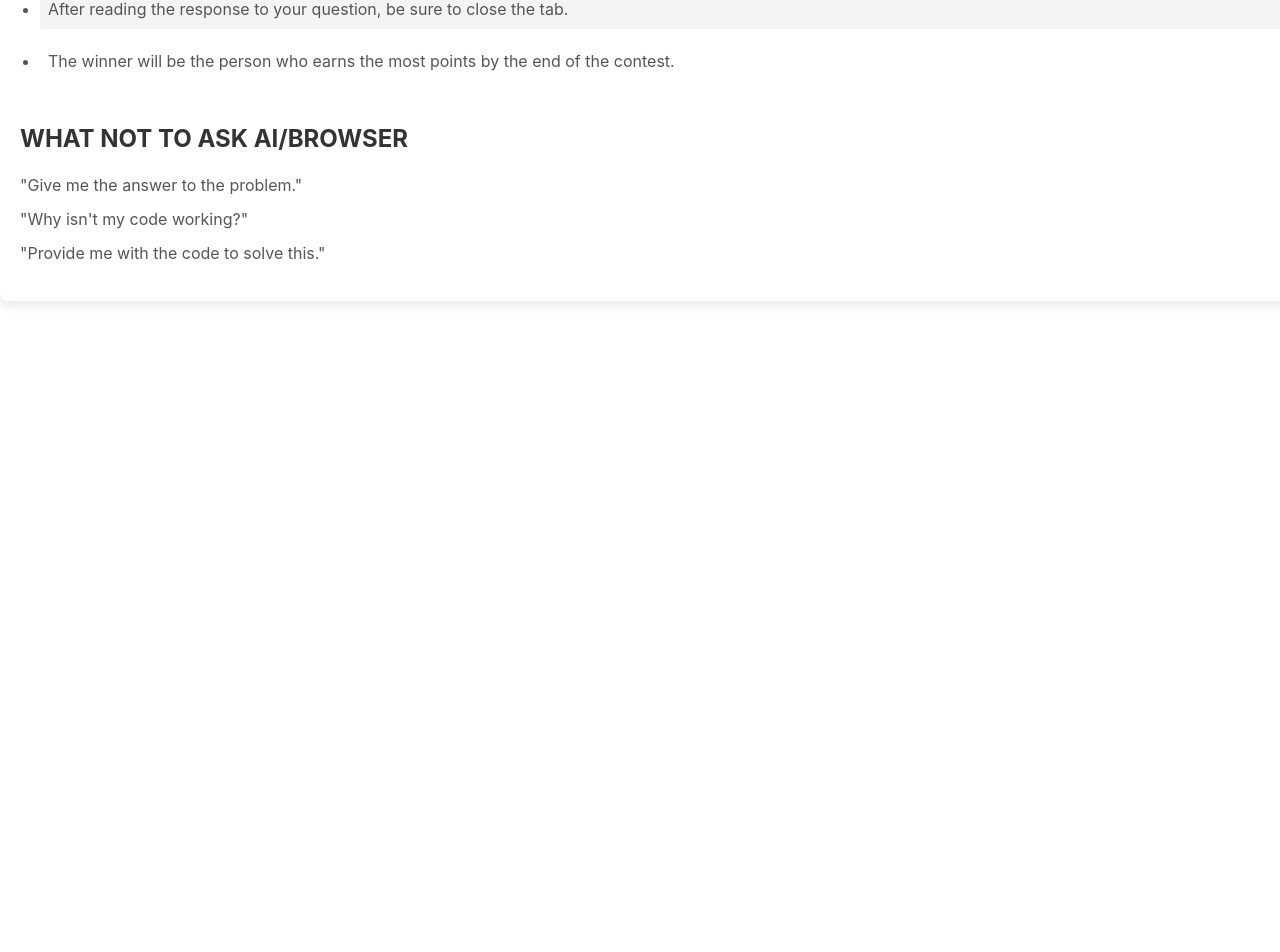
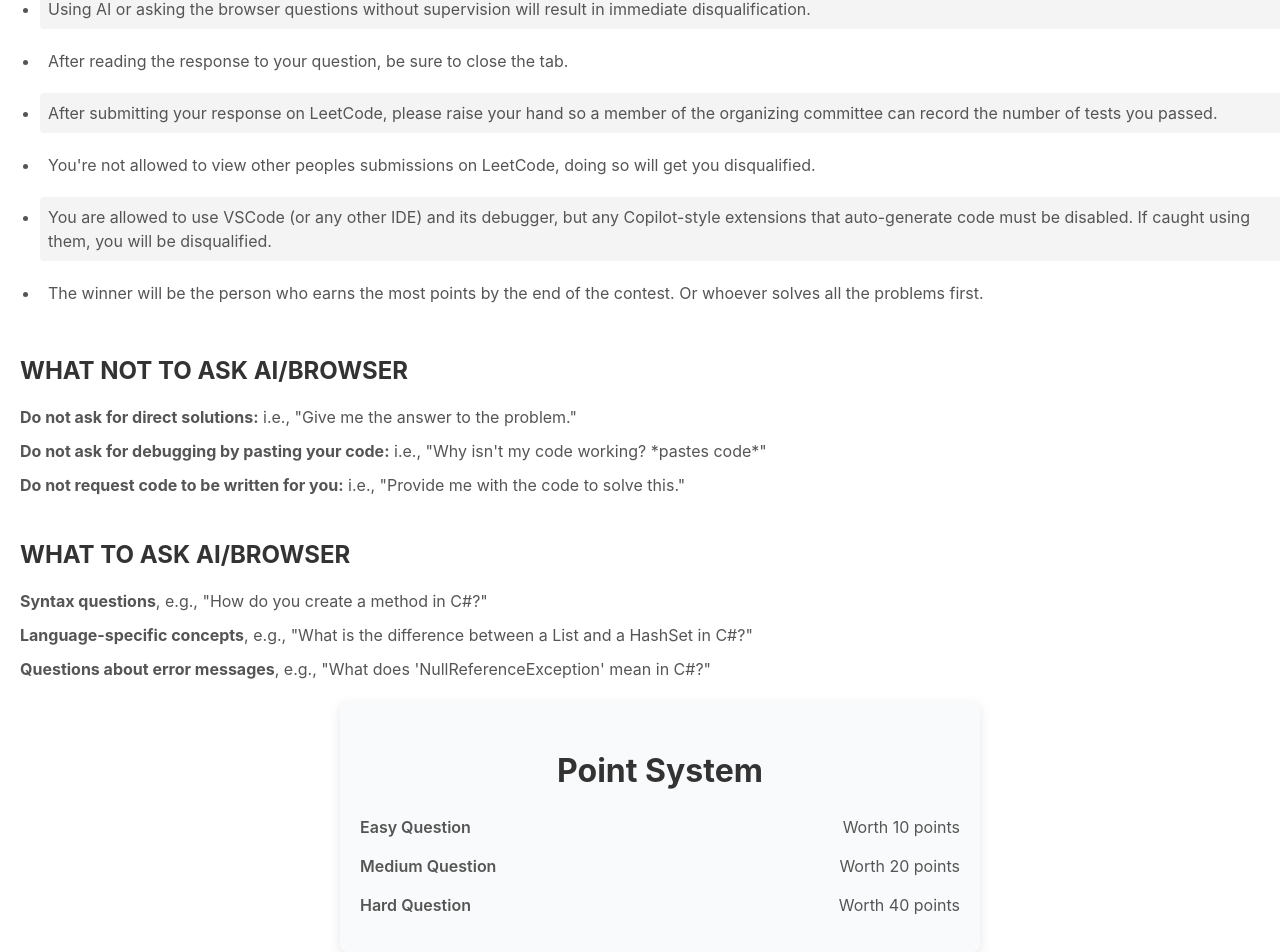
Before and after one commit to CarlosBlanco1/SnowCollegeHackathon, a React (Vite) app: page /SnowCollegeHackathon/rules in a window 1280 px wide. Shown: the part 432-1384 px from the top of the page. Before the commit the page ends 800 px from the top, so only its background shows below. Built offline with nearby package versions, Linux system fonts and the light colour scheme.

Commit message:
added rules 2

```diff
--- a/src/App.tsx
+++ b/src/App.tsx
@@ -1,5 +1,4 @@
 import "./styles.css";
-import NavBar from "./NavBar";
 
 const App = () => {
   return (
--- a/src/Rules.tsx
+++ b/src/Rules.tsx
@@ -7,12 +7,11 @@ const Rules = () => {
         <h1 className="rules-title">Rules</h1>
         <ul className="rules-list">
           <li className="rule-item">
-            Using AI or asking the browser questions without supervision will
-            result in immediate disqualification.
+            You are allowed to work individually or in pairs, but larger teams
+            are not permitted.
           </li>
           <li className="rule-item">
-            You are allowed to work individually or in pairs, but larger teams
-            are not permitted.
+            If you decide to work in pairs you'll have to split the prize
           </li>
           <li className="rule-item">
             If you have a question for AI or the browser, please raise your hand
@@ -23,24 +22,80 @@ const Rules = () => {
             organizing committee; otherwise, you'll need to rephrase it.
           </li>
           <li className="rule-item">
+            Using AI or asking the browser questions without supervision will
+            result in immediate disqualification.
+          </li>
+          <li className="rule-item">
             After reading the response to your question, be sure to close the
             tab.
           </li>
           <li className="rule-item">
+            After submitting your response on LeetCode, please raise your hand
+            so a member of the organizing committee can record the number of
+            tests you passed.
+          </li>
+          <li className="rule-item">
+            You're not allowed to view other peoples submissions on LeetCode,
+            doing so will get you disqualified.
+          </li>
+          <li className="rule-item">
+            You are allowed to use VSCode (or any other IDE) and its debugger,
+            but any Copilot-style extensions that auto-generate code must be
+            disabled. If caught using them, you will be disqualified.
+          </li>
+          <li className="rule-item">
             The winner will be the person who earns the most points by the end
-            of the contest.
+            of the contest. Or whoever solves all the problems first.
           </li>
         </ul>
+
         <h2 className="what-not-title">WHAT NOT TO ASK AI/BROWSER</h2>
         <ul className="what-not-list">
           <li className="what-not-item">
-            "Give me the answer to the problem."
+            <strong>Do not ask for direct solutions:</strong> i.e., "Give me the
+            answer to the problem."
           </li>
-          <li className="what-not-item">"Why isn't my code working?"</li>
           <li className="what-not-item">
+            <strong>Do not ask for debugging by pasting your code:</strong>{" "}
+            i.e., "Why isn't my code working? *pastes code*"
+          </li>
+          <li className="what-not-item">
+            <strong>Do not request code to be written for you:</strong> i.e.,
             "Provide me with the code to solve this."
           </li>
         </ul>
+
+        <h2 className="what-not-title">WHAT TO ASK AI/BROWSER</h2>
+        <ul className="what-not-list">
+          <li className="what-not-item">
+            <strong>Syntax questions</strong>, e.g., "How do you create a method
+            in C#?"
+          </li>
+          <li className="what-not-item">
+            <strong>Language-specific concepts</strong>, e.g., "What is the
+            difference between a List and a HashSet in C#?"
+          </li>
+          <li className="what-not-item">
+            <strong>Questions about error messages</strong>, e.g., "What does
+            'NullReferenceException' mean in C#?"
+          </li>
+        </ul>
+
+        <div className="point-system-container">
+          <h2 className="point-system-header">Point System</h2>
+          <div className="point-system-item">
+            <div className="difficulty">Easy Question</div>
+            <div className="points">Worth 10 points</div>
+          </div>
+          <div className="point-system-item">
+            <div className="difficulty">Medium Question</div>
+            <div className="points">Worth 20 points</div>
+          </div>
+          <div className="point-system-item">
+            <div className="difficulty">Hard Question</div>
+            <div className="points">Worth 40 points</div>
+          </div>
+        </div>
       </div>
     </>
   );
--- a/src/rules.css
+++ b/src/rules.css
@@ -72,3 +72,43 @@
   background-color: #e0e0e0;
   cursor: pointer;
 }
+
+.point-system-container {
+  max-width: 600px;
+  margin: 20px auto;
+  padding: 20px;
+  background-color: #f9fafb;
+  border-radius: 8px;
+  box-shadow: 0 4px 12px rgba(0, 0, 0, 0.1);
+}
+
+/* Header for the point system */
+.point-system-header {
+  font-size: 2rem;
+  color: #333;
+  margin-bottom: 20px;
+  text-align: center;
+}
+
+/* Grid layout for each item */
+.point-system-item {
+  display: grid;
+  grid-template-columns: 1fr 1fr; /* Two equal columns */
+  gap: 10px;
+  margin-bottom: 15px;
+}
+
+/* Styling for difficulty text */
+.difficulty {
+  font-size: 1rem;
+  color: #555;
+  font-weight: 600;
+}
+
+/* Styling for points worth text */
+.points {
+  font-size: 1rem;
+  color: #555;
+  font-weight: 400;
+  text-align: right;
+}
```
Lines whose indentation alone changed are shown as unchanged.
